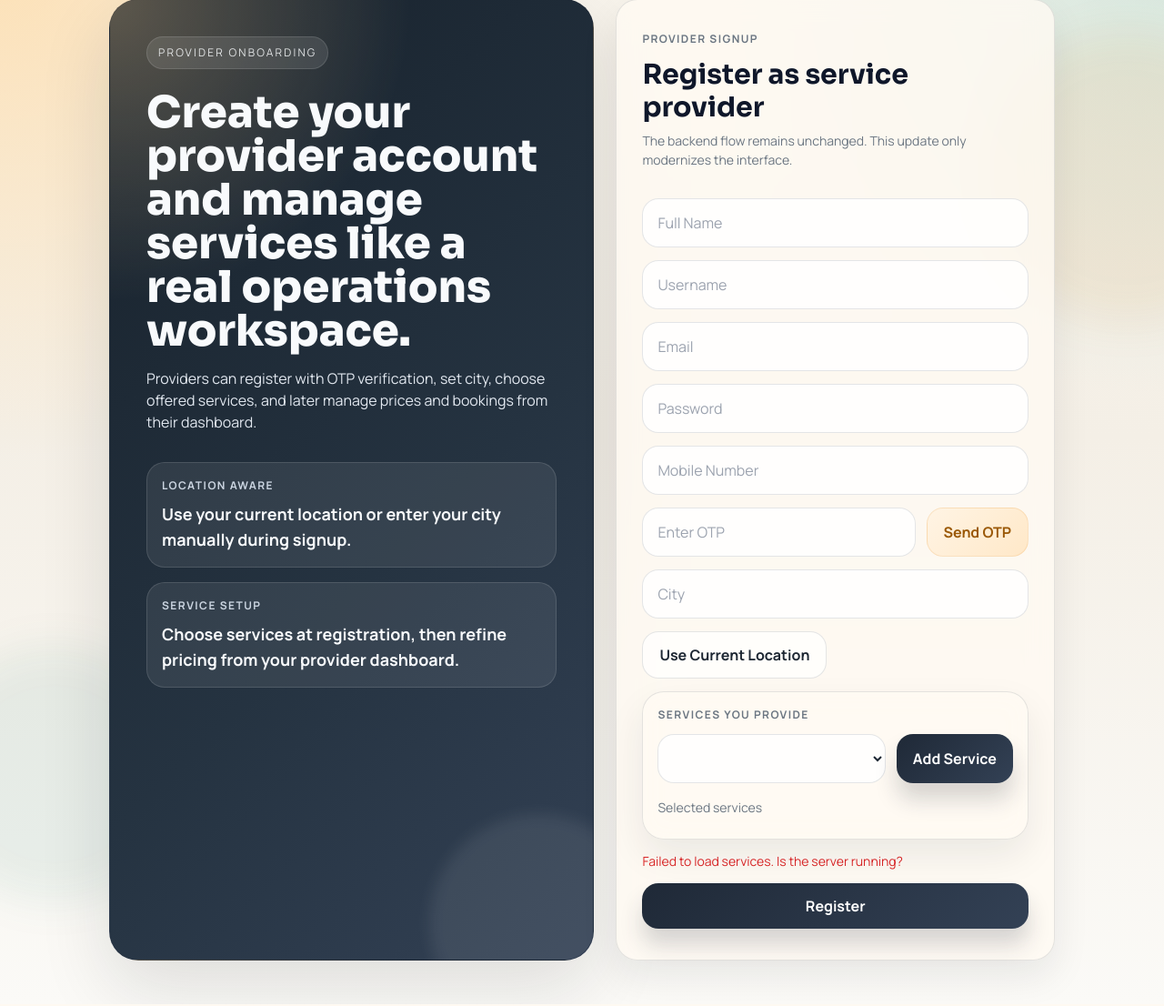
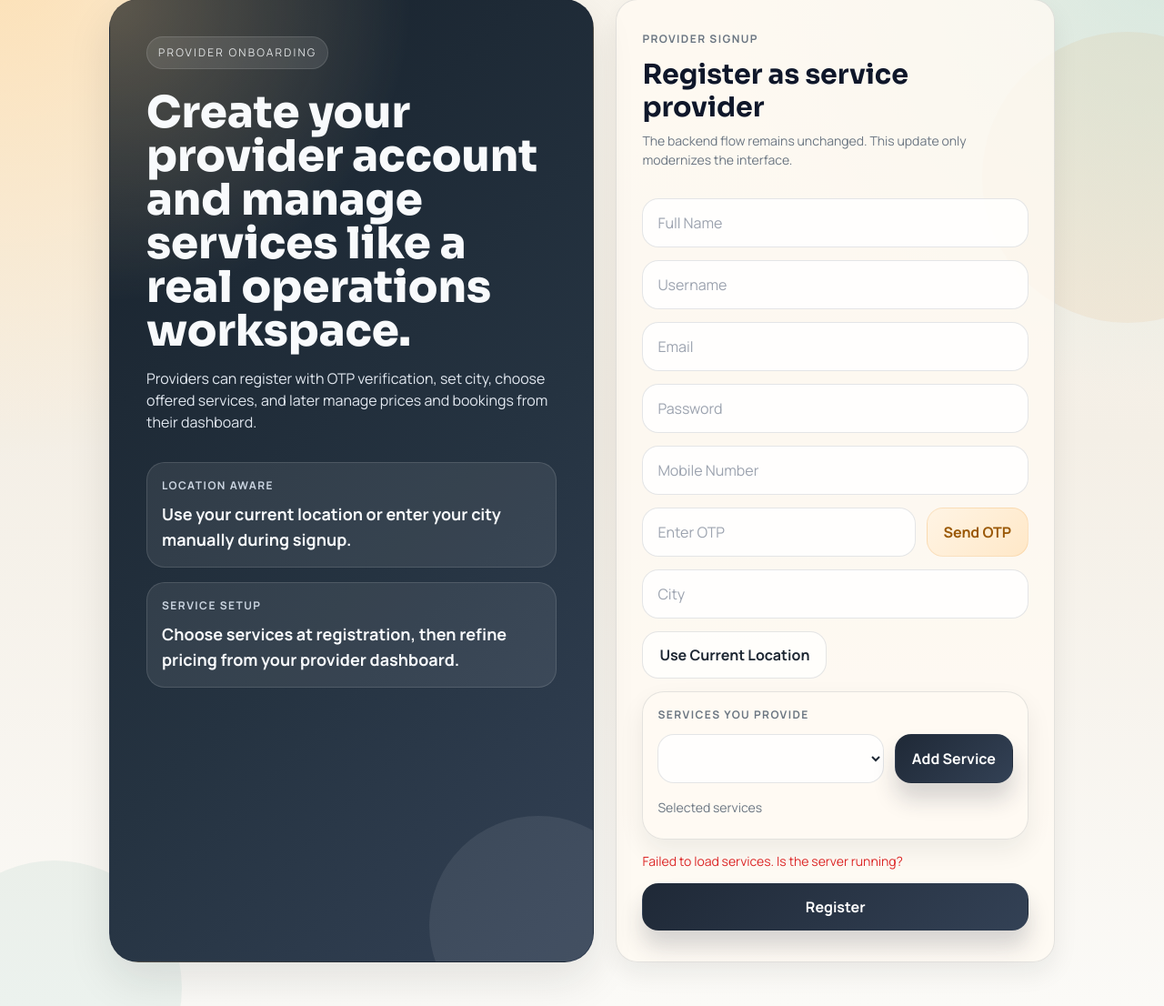
Before and after one commit to gmrkodad/serviceapp, a Django app: page /register/provider/ in a window 1280 px wide. Shown: the part 49-1155 px from the top of the page at 91% size. Run offline with Django 5.2, Linux system fonts and the light colour scheme; data that the repository does not hold is empty; some libraries are stand-ins or nearby versions.

Commit message:
Reduce heavy UI blur effects

```diff
--- a/static/css/app.css
+++ b/static/css/app.css
@@ -16,8 +16,8 @@
   --teal: #0f766e;
   --danger: #dc2626;
   --success: #047857;
-  --shadow-lg: 0 30px 80px rgba(18, 26, 34, 0.12);
-  --shadow-md: 0 18px 40px rgba(18, 26, 34, 0.08);
+  --shadow-lg: 0 20px 48px rgba(18, 26, 34, 0.1);
+  --shadow-md: 0 12px 28px rgba(18, 26, 34, 0.07);
   --radius-xl: 32px;
   --radius-lg: 24px;
   --radius-md: 18px;
@@ -48,11 +48,10 @@ body {
 body::before,
 body::after {
   content: "";
-  position: fixed;
+  position: absolute;
   z-index: -1;
   border-radius: 999px;
-  filter: blur(24px);
-  opacity: 0.55;
+  opacity: 0.42;
   pointer-events: none;
 }
 
@@ -93,7 +92,6 @@ body::after {
   border: 1px solid var(--line);
   border-radius: var(--radius-xl);
   background: linear-gradient(180deg, rgba(255, 250, 243, 0.82), rgba(255, 255, 255, 0.78));
-  backdrop-filter: blur(16px);
   box-shadow: var(--shadow-lg);
 }
 
@@ -117,7 +115,6 @@ body::after {
   height: 240px;
   border-radius: 999px;
   background: rgba(255, 255, 255, 0.08);
-  filter: blur(8px);
 }
 
 .section-card,
@@ -127,7 +124,6 @@ body::after {
   border-radius: var(--radius-lg);
   background: var(--surface);
   box-shadow: var(--shadow-md);
-  backdrop-filter: blur(14px);
 }
 
 .auth-shell {
@@ -166,7 +162,6 @@ h3 {
   border-radius: 22px;
   background: rgba(255, 255, 255, 0.08);
   padding: 18px;
-  backdrop-filter: blur(8px);
 }
 
 .auth-card {
@@ -227,6 +222,7 @@ h3 {
   align-items: center;
   justify-content: center;
   gap: 10px;
+  border: 1px solid transparent;
   border-radius: 18px;
   padding: 13px 18px;
   font-weight: 700;
@@ -284,7 +280,6 @@ h3 {
   border-radius: 24px;
   background: rgba(255, 250, 243, 0.72);
   box-shadow: var(--shadow-md);
-  backdrop-filter: blur(20px);
 }
 
 .brand-wordmark {
```
